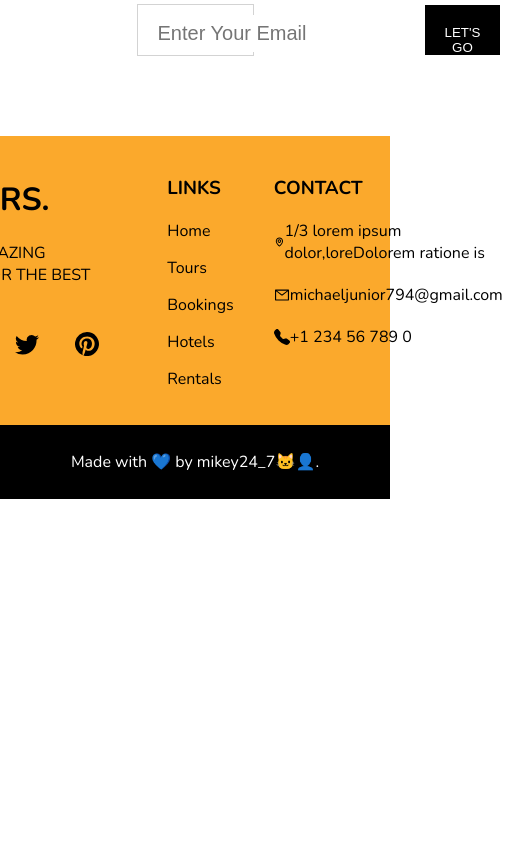
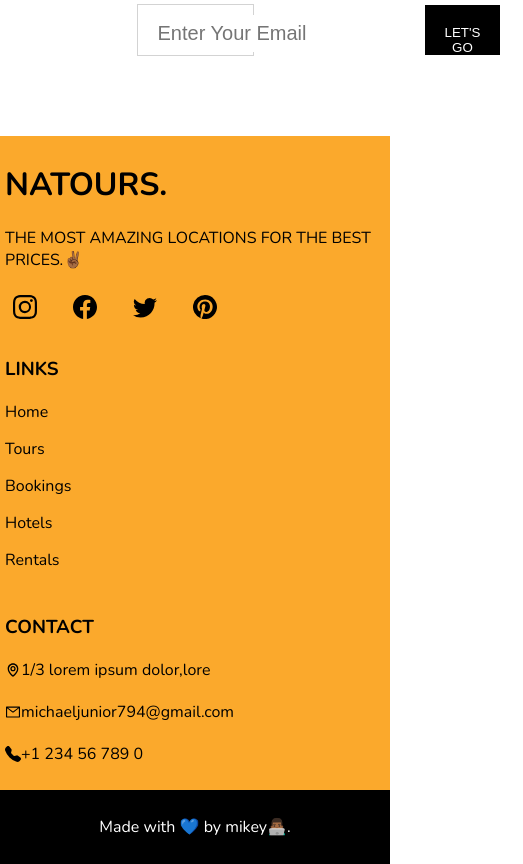
Before and after one commit to mikey247/Natours-React, a React (Create React App) app: page / in a window 390 px wide. Shown: the part 4620-5484 px from the top of the page, 523 px wide, since content can reach past the window. Before the commit the page ends 5119 px from the top, so only its background shows below. Built offline with nearby package versions, Linux system fonts and the light colour scheme.

Commit message:
footer-responsive

```diff
--- a/src/components/Footer.js
+++ b/src/components/Footer.js
@@ -51,7 +51,7 @@ const Footer = () => {
           <div className={classes.contacts}>
             <div>
               <BiMap />
-              1/3 lorem ipsum dolor,loreDolorem ratione is
+              1/3 lorem ipsum dolor,lore
             </div>
             <div>
               <AiOutlineMail />
@@ -65,7 +65,7 @@ const Footer = () => {
         </div>
       </div>
       <div className={classes.signature}>
-        <p>Made with 💙 by mikey24_7🐱‍👤.</p>
+        <p>Made with 💙 by mikey👨🏾‍💻.</p>
       </div>
     </footer>
   );
--- a/src/components/Footer.module.css
+++ b/src/components/Footer.module.css
@@ -49,3 +49,22 @@
 .signature p {
   text-align: center;
 }
+
+@media (max-width: 1000px) {
+  .footerContainer {
+    /* display: block; */
+    flex-direction: column;
+  }
+
+  .left {
+    padding: 5px;
+  }
+
+  .center {
+    padding: 5px;
+  }
+
+  .right {
+    padding: 5px;
+  }
+}
```
